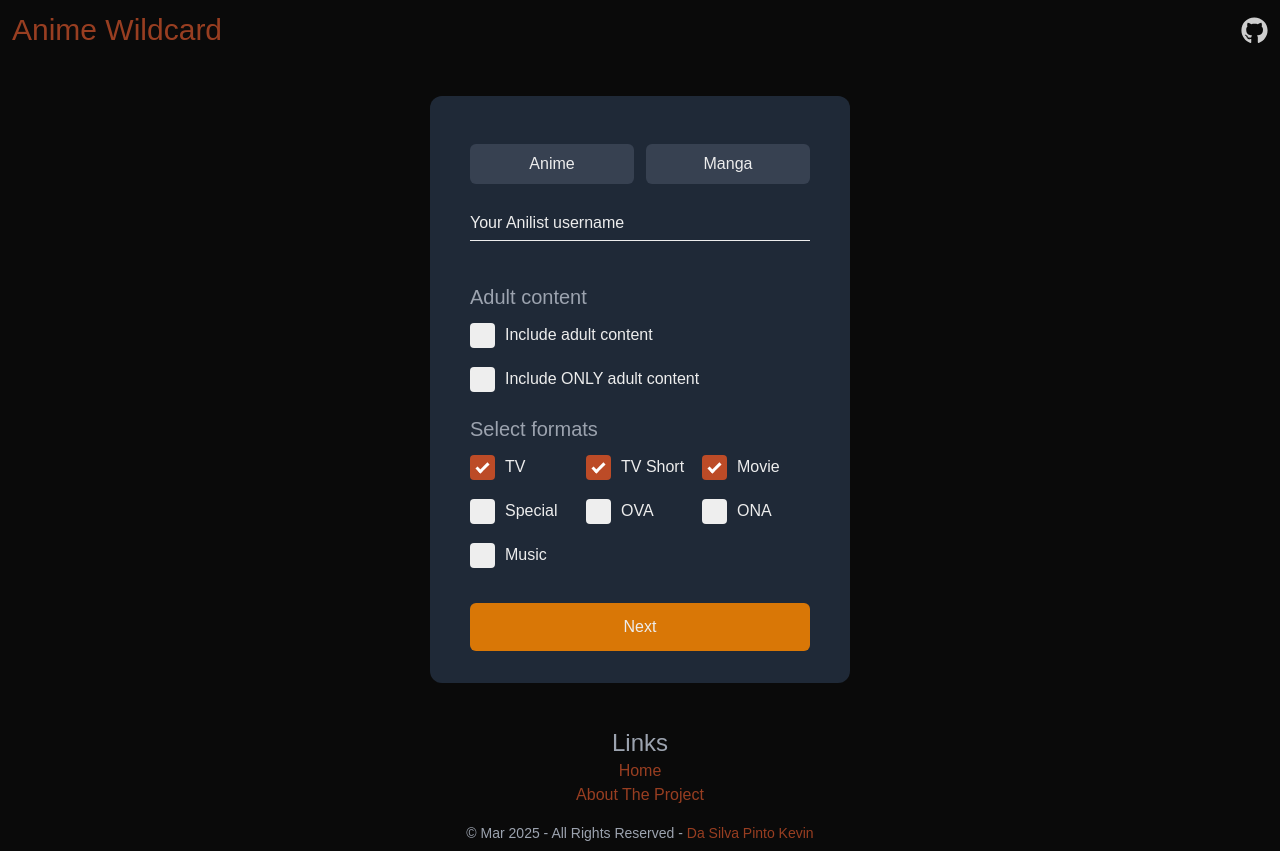
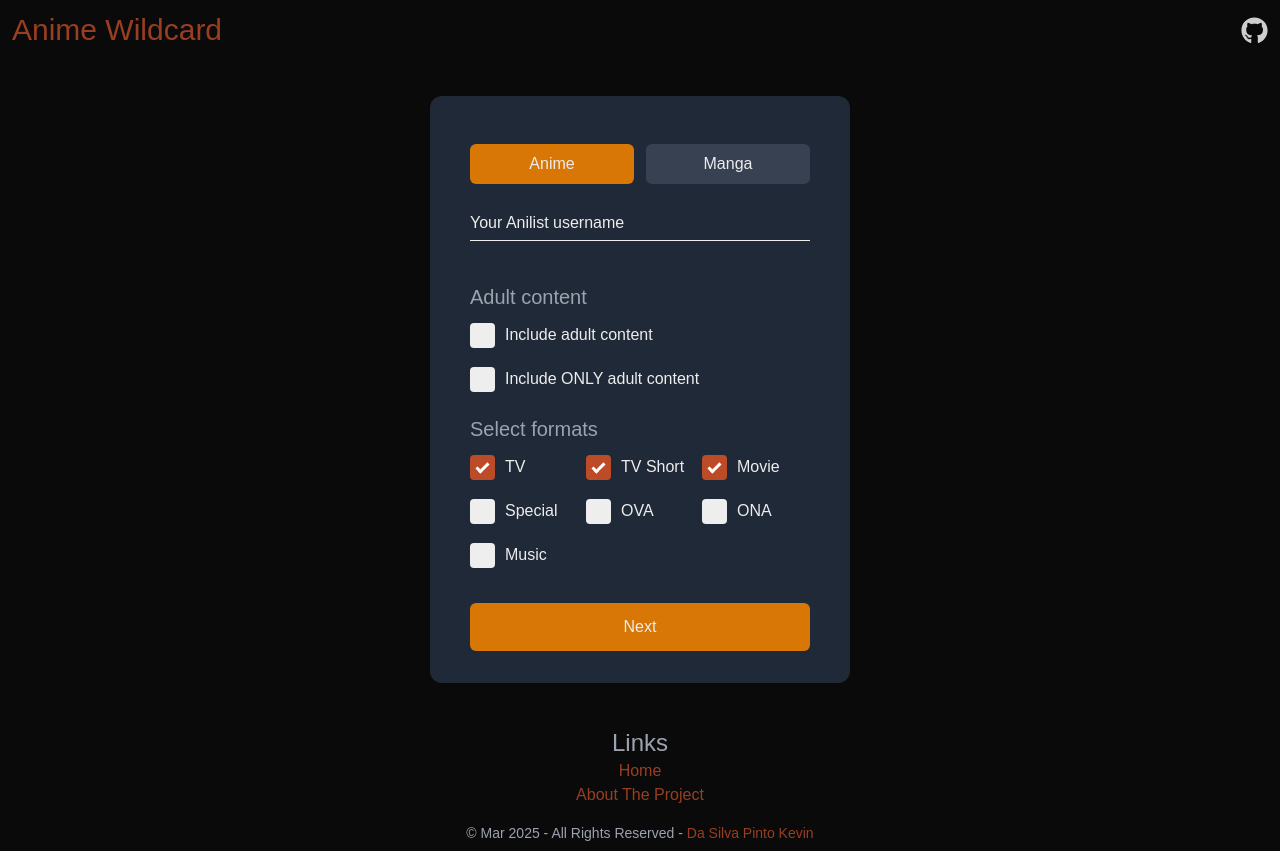
Before and after one commit to NamelessProj/Anime-Wildcard-Next, a Next.js app: page / in a window 1280 px wide. Built offline with nearby package versions, Linux system fonts and the light colour scheme.

Commit message:
Updating the way we handle the switch of category

```diff
--- a/src/components/UserForm.js
+++ b/src/components/UserForm.js
@@ -37,15 +37,15 @@ const UserForm = ({username, setUsername, getAdultContent, setGetAdultContent, g
                     <div className="w-full grid grid-cols-[repeat(auto-fit,minmax(110px,1fr))] gap-3 mb-3">
                         <button
                             type="button"
-                            onClick={() => setIndexSelected(0)}
-                            className={indexSelected === 0 ? selectedTabClassName : tabClassName}
+                            onClick={() => setIndexSelected('ANIME')}
+                            className={indexSelected === 'ANIME' ? selectedTabClassName : tabClassName}
                         >
                             Anime
                         </button>
                         <button
                             type="button"
-                            onClick={() => setIndexSelected(1)}
-                            className={indexSelected === 1 ? selectedTabClassName : tabClassName}
+                            onClick={() => setIndexSelected('MANGA')}
+                            className={indexSelected === 'MANGA' ? selectedTabClassName : tabClassName}
                         >
                             Manga
                         </button>
```
